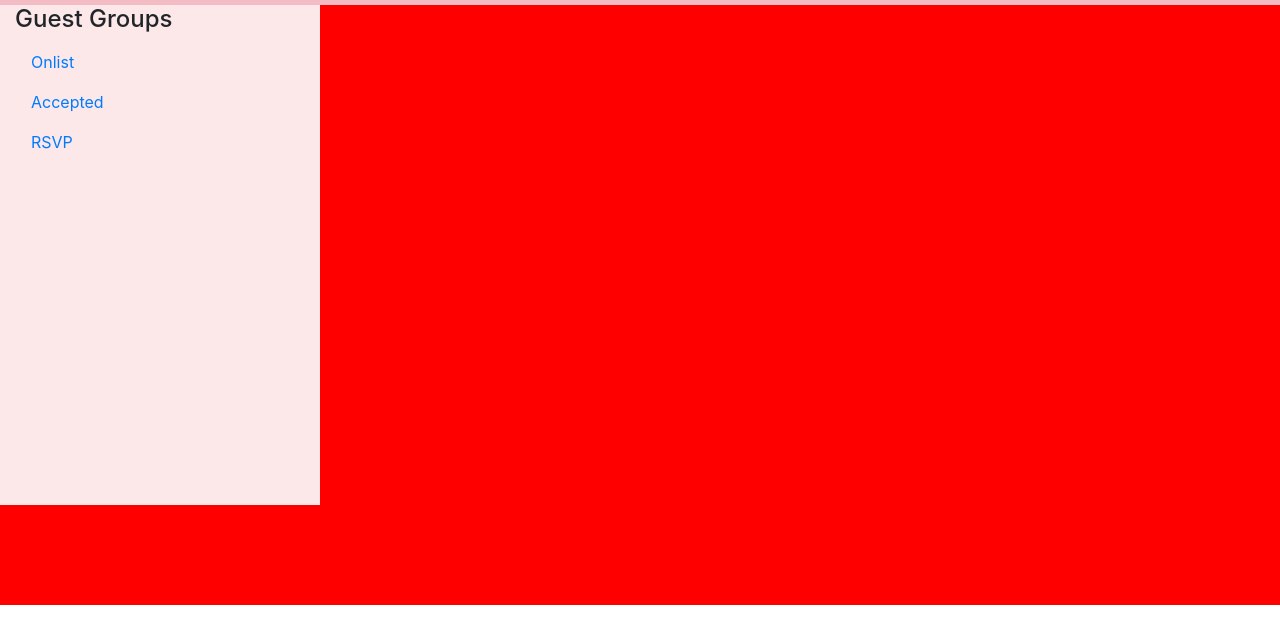
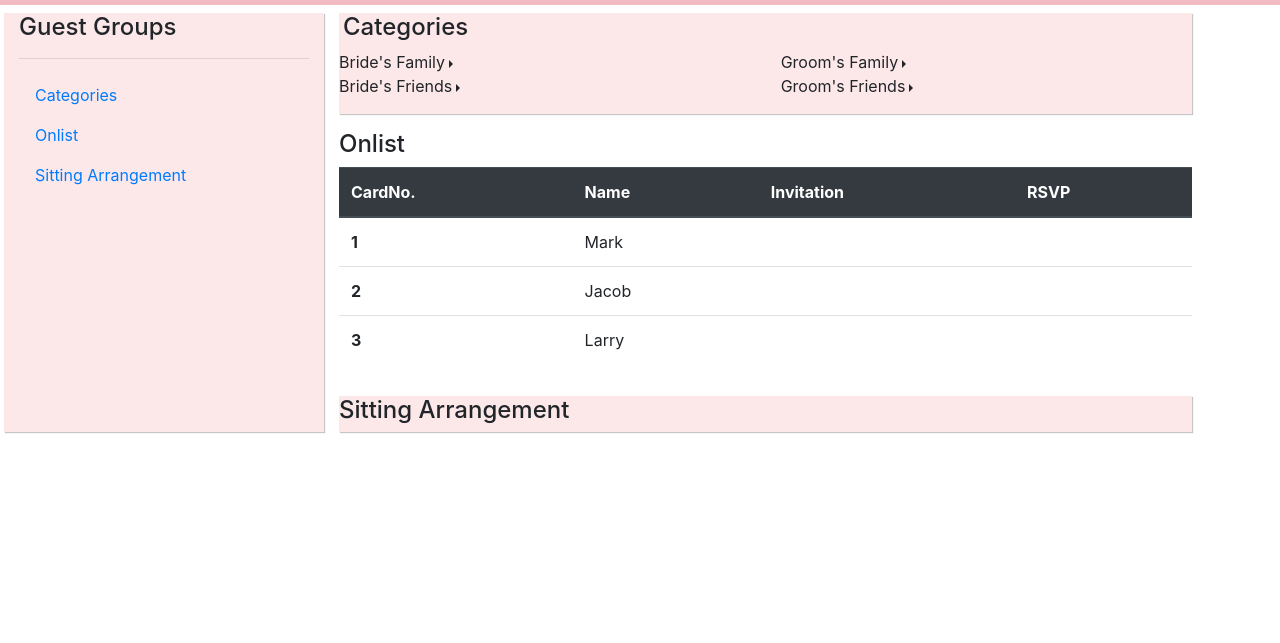
Before and after one commit to danieljbuyinza/event-planner-app, a plain HTML site: page guest.html in a window 1280 px wide. Shown: the part 51-694 px from the top of the page. Drawn offline with nearby package versions, Linux system fonts and the light colour scheme.

Commit message:
Added the side bar

```diff
--- a/customcss/guest.css
+++ b/customcss/guest.css
@@ -2,15 +2,23 @@
     background-color: rgb(243, 188, 197) !important;
 
 }
-.parent{
-    background-color: red;
-    height: 600px;
-}
-.left{
+
+.left, .cat{
 background-color: rgb(252, 232, 232);
-height: 500px;
+height: auto;
+box-shadow: 1px 1px 1px rgb(199, 198, 198);
 }
 
-.right{
+
+.cat{
+    flex-direction: column;
 
 }
+
+li{
+    list-style: none;
+}
+
+.separate{
+    padding-left: 15px;
+}
--- a/guest.html
+++ b/guest.html
@@ -50,38 +50,90 @@
         <input class="form-control mr-sm-2" type="search" placeholder="Search" aria-label="Search">
         <button class="btn btn-outline-primary my-2 my-sm-0" type="submit">Search</button>
         </form>
-
-
-
     </div>
     </nav>
+    <div class="container-fluid mx-1 my-2 ">
+        <div class="row">
+            <div class="col-md-3 left ">
 
-
-    <div class="container-fluid parent">
-        <div class="row">
-            <div class="col-md-3 left">
-                <h4>Guest Groups</h4>
+                    <h4>Guest Groups</h4><hr>
                     <ul class="nav flex-column">
                             <li class="nav-item">
-                              <a class="nav-link " href="#">Onlist</a>
+                              <a class="nav-link " href="#">Categories</a>
                             </li>
                             <li class="nav-item">
-                              <a class="nav-link" href="#"> Accepted</a>
+                              <a class="nav-link" href="#"> Onlist</a>
                             </li>
                             <li class="nav-item">
-                              <a class="nav-link" href="#">RSVP</a>
+                              <a class="nav-link" href="#">Sitting Arrangement</a>
                             </li>
 
                           </ul>
 
             </div>
-            <div class="col-md-9 right">
+            <div class="separate"></div>
+            <div class="col-md-8 ">
+
+                    <div class="row cat">
+                        <h4 class="mx-1">Categories</h4>
+                        <div class="row">
+                            <ul class="col-md-6 dropdown dropright">
+                                <li class="dropdown-toggle" data-toggle="dropdown">Bride's Family</li>
+                                <li class="dropdown-toggle" data-toggle="dropdown">Bride's Friends</li>
+                            </ul>
+                            <ul class="col-md-6 dropdown dropright">
+                              <li class="dropdown-toggle" data-toggle="dropdown">Groom's Family</li>
+                              <li class="dropdown-toggle" data-toggle="dropdown">Groom's Friends</li>
+                            </ul>
+                          </div>
+
+                    </div>
+                    <div class="row onlist my-3">
+                        <h4>Onlist</h4>
+                            <table class="table">
+                                    <thead class="thead-dark">
+                                      <tr>
+                                        <th scope="col">CardNo.</th>
+                                        <th scope="col">Name</th>
+                                        <th scope="col">Invitation</th>
+                                        <th scope="col">RSVP</th>
+                                      </tr>
+                                    </thead>
+                                    <tbody>
+                                      <tr>
+                                        <th scope="row">1</th>
+                                        <td>Mark</td>
+                                        <td></td>
+                                        <td></td>
+                                      </tr>
+                                      <tr>
+                                        <th scope="row">2</th>
+                                        <td>Jacob</td>
+                                        <td></td>
+                                        <td></td>
+                                      </tr>
+                                      <tr>
+                                        <th scope="row">3</th>
+                                        <td>Larry</td>
+                                        <td></td>
+                                        <td></td>
+                                      </tr>
+                                    </tbody>
+                                  </table>
+
+
+                    </div>
+                    <div class="row cat">
+                        <h4>Sitting Arrangement</h4>
+                    </div>
 
             </div>
+        </div>
+
+    </div>
 
 
-        </div>
-    </div>
+
 
     <!--JS -->
 <script src="https://code.jquery.com/jquery-3.3.1.slim.min.js" integrity="sha384-q8i/X+965DzO0rT7abK41JStQIAqVgRVzpbzo5smXKp4YfRvH+8abtTE1Pi6jizo" crossorigin="anonymous"></script>
```
